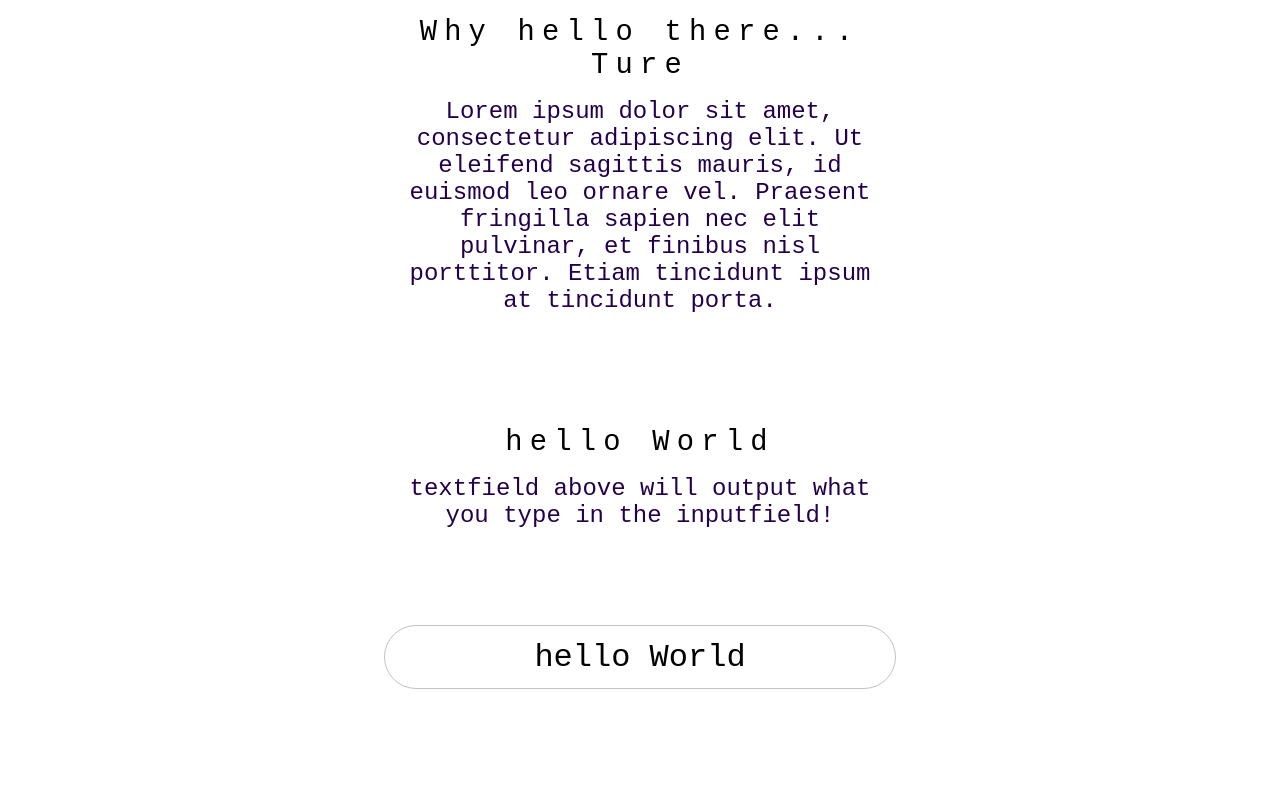
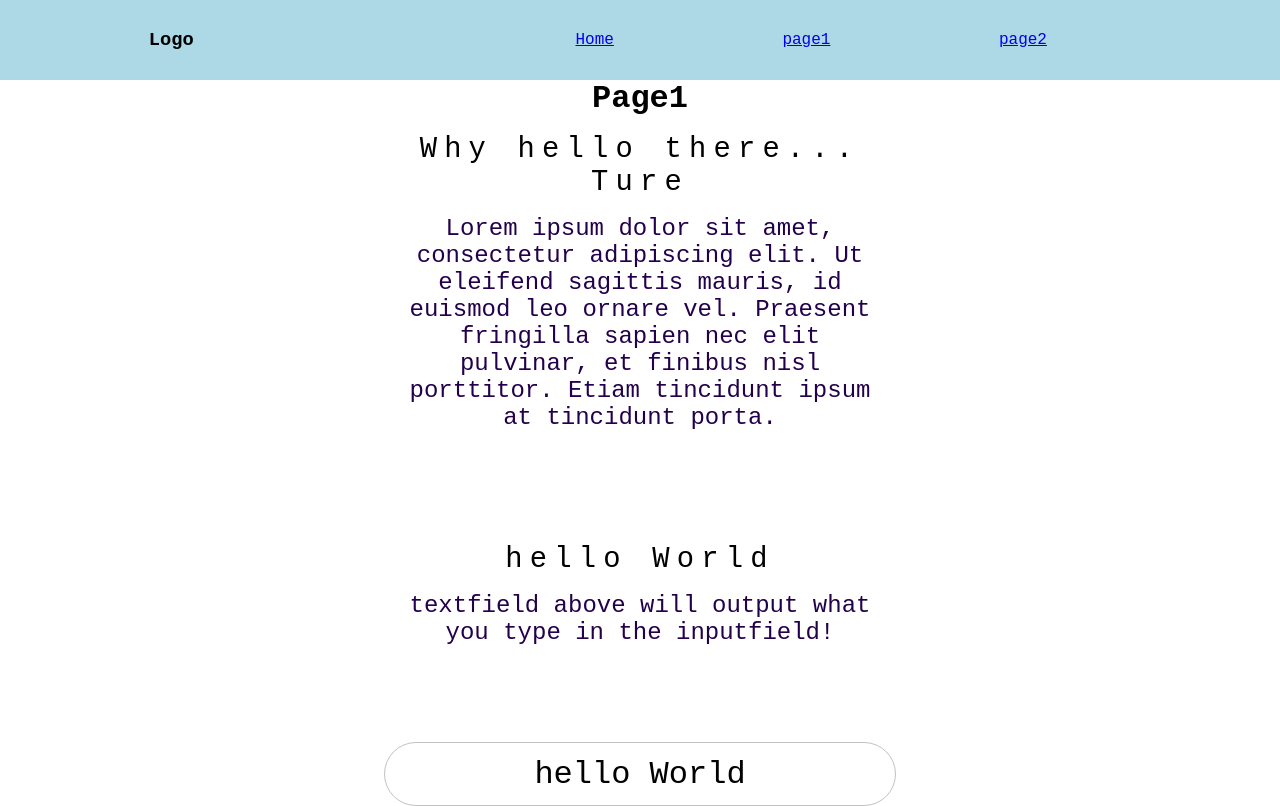
Before and after one commit to Thornvik/typescript-exercise, a React (Create React App) app: page /page1 in a window 1280 px wide. Built offline with nearby package versions, Linux system fonts and the light colour scheme.

Commit message:
navbar with react routing

```diff
--- a/package.json
+++ b/package.json
@@ -6,13 +6,18 @@
     "@testing-library/jest-dom": "^4.2.4",
     "@testing-library/react": "^9.5.0",
     "@testing-library/user-event": "^7.2.1",
+    "@types/history": "^4.7.7",
     "@types/jest": "^24.9.1",
     "@types/node": "^12.12.55",
     "@types/react": "^16.9.49",
     "@types/react-dom": "^16.9.8",
+    "@types/react-router": "^5.1.8",
+    "@types/react-router-dom": "^5.1.5",
     "node-sass": "^4.14.1",
     "react": "^16.13.1",
     "react-dom": "^16.13.1",
+    "react-router": "^5.2.0",
+    "react-router-dom": "^5.2.0",
     "react-scripts": "3.4.3",
     "typescript": "^3.7.5"
   },
--- a/src/App.tsx
+++ b/src/App.tsx
@@ -1,8 +1,15 @@
 import React, { useState, ChangeEvent } from "react";
 import "./App.scss";
+import { BrowserRouter as Router, Switch, Route } from "react-router-dom";
 
+import Navbar from "./components/navbar/Navbar";
+import Page1 from "./pages/page1/Page1";
+import Page2 from "./pages/page2/Page2";
 import Input from "./components/input/Input";
 import Output from "./components/output/Output";
+// import { createBrowserHistory } from "history";
+
+// const history = createBrowserHistory();
 
 function App() {
   const [name, setName] = useState("hello World");
@@ -13,7 +20,13 @@ function App() {
   };
 
   return (
+    <Router>
       <div className="App">
+        <Navbar />
+        <Switch>
+          <Route path="/page1" component={Page1} />
+          <Route path="/page2" component={Page2} />
+        </Switch>
         <Output
           name={"Why hello there... " + username}
           paragraph="Lorem ipsum dolor sit amet, consectetur adipiscing elit. Ut eleifend sagittis mauris, id euismod leo ornare vel. Praesent fringilla sapien nec elit pulvinar, et finibus nisl porttitor. Etiam tincidunt ipsum at tincidunt porta. "
@@ -24,6 +37,7 @@ function App() {
         ></Output>
         <Input name={name} onChange={handleChange}></Input>
       </div>
+    </Router>
   );
 }
 
--- a/src/components/input/Input.module.scss
+++ b/src/components/input/Input.module.scss
@@ -1,4 +1,3 @@
-.inputContainer {
 input {
   font-family: "Courier New";
   width: var(--base-width);
@@ -9,4 +8,3 @@
   border-radius: 1em;
   border: solid 1px #c2c2c2;
 }
-}
--- /dev/null
+++ b/src/components/navbar/Navbar.module.scss
@@ -0,0 +1,15 @@
+.navbar {
+  display: flex;
+  align-items: center;
+  justify-content: space-around;
+  height: 10vh;
+  background-color: lightblue;
+}
+
+.navLinks {
+  width: 50%;
+  display: flex;
+  align-items: center;
+  justify-content: space-around;
+  list-style: none;
+}
--- /dev/null
+++ b/src/components/navbar/Navbar.tsx
@@ -0,0 +1,24 @@
+import React from "react";
+import { Link } from "react-router-dom";
+
+import styles from "./Navbar.module.scss";
+
+function NavBar() {
+  return (
+    <nav className={styles.navbar}>
+      <h3>Logo</h3>
+      <ul className={styles.navLinks}>
+        <Link to="/">
+          <li>Home</li>
+        </Link>
+        <Link to="/page1">
+          <li>page1</li>
+        </Link>
+        <Link to="/page2">
+          <li>page2</li>
+        </Link>
+      </ul>
+    </nav>
+  );
+}
+export default NavBar;
--- a/src/components/output/Output.module.scss
+++ b/src/components/output/Output.module.scss
@@ -3,6 +3,7 @@
   width: var(--base-width);
   min-width: 500px;
   padding: 1rem;
+}
 .name {
   font-size: 1.8rem;
   margin: 0 auto;
@@ -13,4 +14,3 @@
   color: rgb(35, 0, 75);
   font-size: 1.5rem;
 }
-}
--- /dev/null
+++ b/src/pages/page1/Page1.tsx
@@ -0,0 +1,11 @@
+import React from "react";
+
+function Page1() {
+  return (
+    <div>
+      <h1>Page1</h1>
+    </div>
+  );
+}
+
+export default Page1;
--- /dev/null
+++ b/src/pages/page2/Page2.tsx
@@ -0,0 +1,11 @@
+import React from "react";
+
+function Page2() {
+  return (
+    <div>
+      <h1>Page2</h1>
+    </div>
+  );
+}
+
+export default Page2;
```
Also changed, not shown: 1 other file (tests, documents, lock files or other folders). Lines whose indentation alone changed are shown as unchanged.
